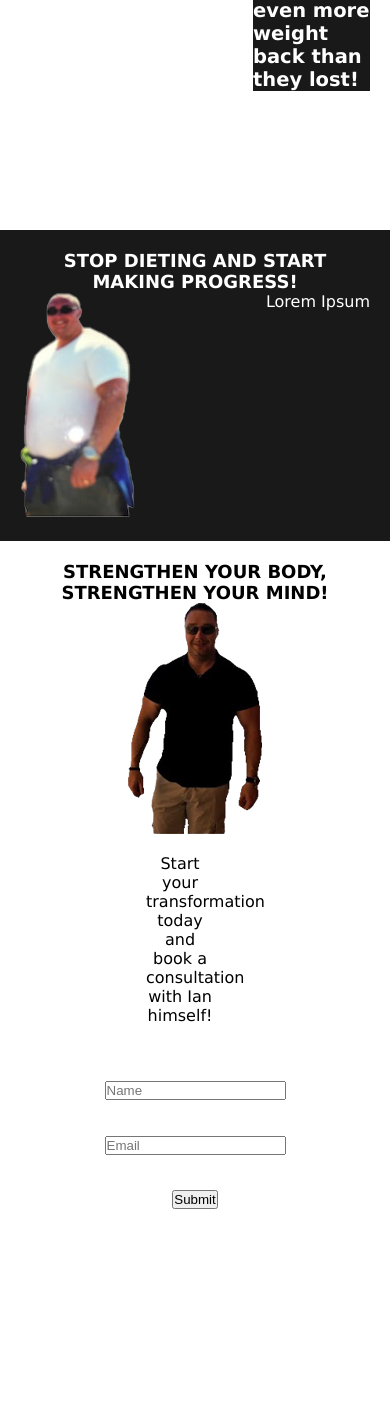
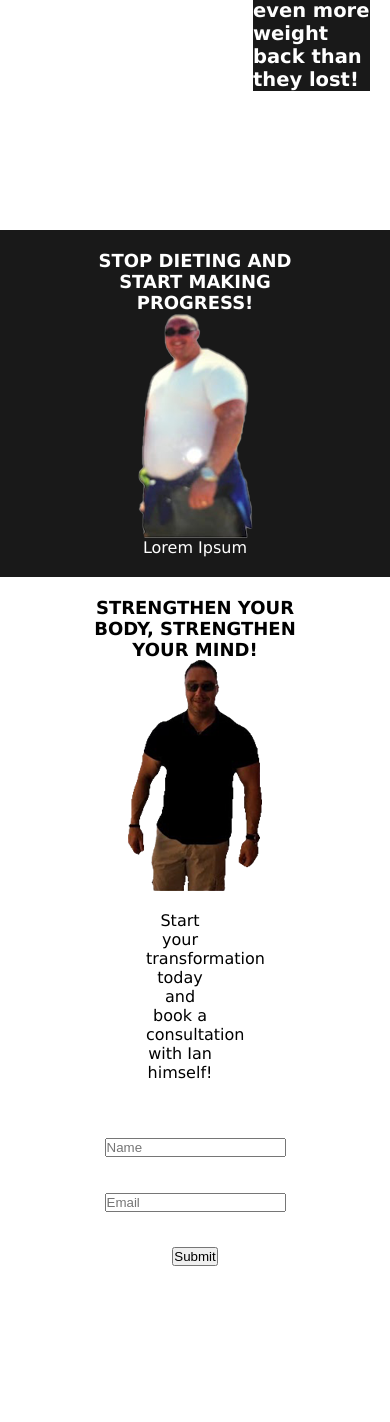
Before and after one commit to Glassy1982/ig, a Flask app: page / in a window 390 px wide. Shown: the part 908-2330 px from the top of the page. Run offline with Flask 2, Linux system fonts and the light colour scheme.

Commit message:
added flex to igBio. igBio & bookConsult now fully responsive

```diff
--- a/static/style.css
+++ b/static/style.css
@@ -270,5 +270,8 @@ nav a:hover {
         flex-direction: column;
         text-align: center;
     }
+    #bookConsult h1, #igBio h1 {
+        width: 60%;
+    }
 
 }
--- a/templates/layout.html
+++ b/templates/layout.html
@@ -61,8 +61,11 @@
             </div>
             <div id="igBio">
                 <h1>STOP DIETING AND START MAKING PROGRESS!</h1>
-                <img src="/static/images/igwhite.png">
-                <p>Lorem Ipsum</p>
+                <div class="flex">
+                    <img src="/static/images/igwhite.png">
+                    <p>Lorem Ipsum</p>
+                </div>
+
             </div>
             <div id="bookConsult">
                 <h1>STRENGTHEN YOUR BODY, STRENGTHEN YOUR MIND!</h1>
```
